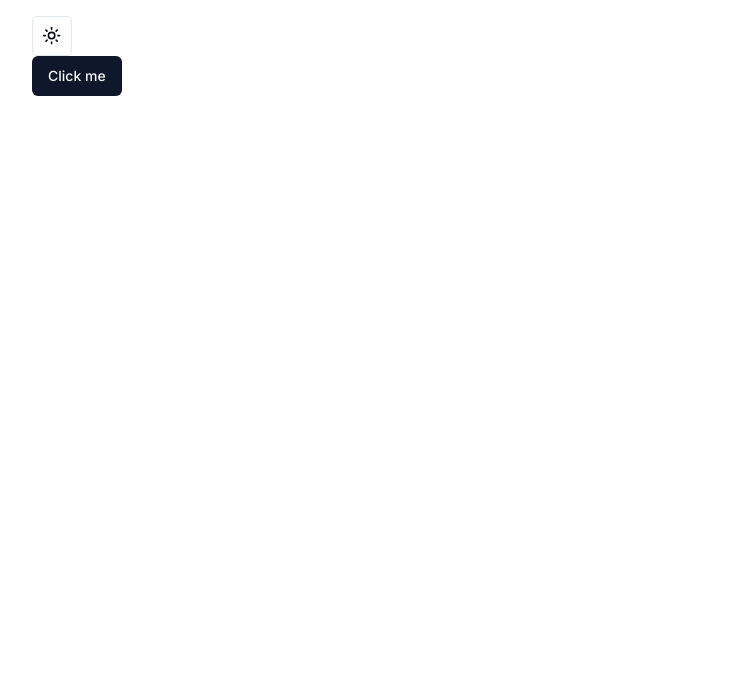
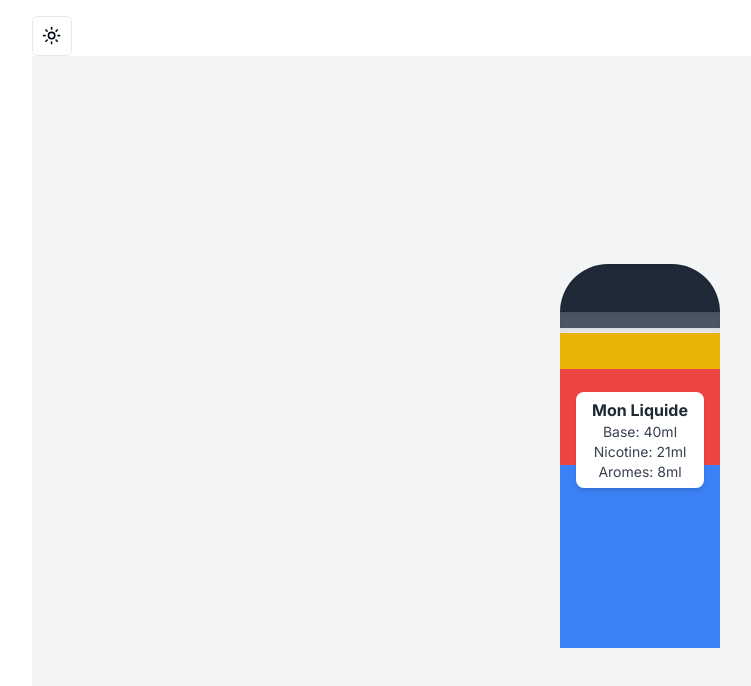
Before and after one commit to jtrishmawi/e-juice, a Next.js app: page / in a window 1280 px wide. Shown: the top 686 px of the page, without its empty margins (0-751 px from the left). Built offline with nearby package versions, Linux system fonts and the light colour scheme.

Commit message:
bottle representation

```diff
--- a/src/app/page.tsx
+++ b/src/app/page.tsx
@@ -1,9 +1,9 @@
-import { Button } from "@/components/ui/button";
+import { Bottle } from "@/components/bottle";
 
 export default function Home() {
   return (
     <div className="container relative">
-      <Button>Click me</Button>
+      <Bottle volume={70} base={40} nicotine={21} aroma={8} />
     </div>
   );
 }
--- /dev/null
+++ b/src/components/bottle.tsx
@@ -0,0 +1,78 @@
+"use client";
+
+import { cn } from "@/lib/utils";
+
+export const Bottle = ({
+  base,
+  nicotine,
+  aroma,
+  volume,
+}: {
+  base: number;
+  nicotine: number;
+  aroma: number;
+  volume: number;
+}) => {
+  const totalLiquids = base + nicotine + aroma;
+  const totalHeight = volume * (96 / 80);
+  const baseHeight = (base / totalHeight) * 100;
+  const nicotineHeight = (nicotine / totalHeight) * 100;
+  const aromaHeight = (aroma / totalHeight) * 100;
+
+  const isOverfilled = totalLiquids > volume;
+
+  return (
+    <div className="flex justify-center items-center h-screen bg-gray-100">
+      <div className="relative w-40 h-96">
+        <div className="absolute top-0 w-full h-12 bg-gray-800 rounded-t-full shadow-inner z-10"></div>
+        <div className="absolute top-12 w-full h-4 bg-gray-600 shadow-inner z-10"></div>
+        <div className="absolute top-16 w-full h-80 bg-gray-200 rounded-b-lg shadow-inner z-0"></div>
+        <div
+          className={cn(
+            "absolute bottom-0 w-full bg-blue-500",
+            isOverfilled && "filter grayscale"
+          )}
+          style={{
+            height: `${baseHeight}%`,
+          }}
+          title="Base"
+        ></div>
+        <div
+          className={cn(
+            "absolute bottom-0 w-full bg-red-500",
+            isOverfilled && "filter grayscale"
+          )}
+          style={{ height: `${nicotineHeight}%`, bottom: `${baseHeight}%` }}
+          title="Nicotine"
+        ></div>
+        <div
+          className={cn(
+            "absolute bottom-0 w-full bg-yellow-500",
+            isOverfilled && "filter grayscale"
+          )}
+          style={{
+            height: `${aromaHeight}%`,
+            bottom: `${baseHeight + nicotineHeight}%`,
+          }}
+          title="Aromes"
+        ></div>
+        <div className="absolute top-1/3 left-1/2 transform -translate-x-1/2 w-32 h-24 bg-white rounded-lg shadow-md p-4 flex flex-col justify-center items-center z-20">
+          {isOverfilled ? (
+            <>
+              <p className="text-center text-red-500 font-bold filter grayscale-0">
+                la bouteille est trop petite !
+              </p>
+            </>
+          ) : (
+            <>
+              <p className="text-center text-gray-800 font-bold">Mon Liquide</p>
+              <p className="text-center text-gray-700 text-sm">{`Base: ${base}ml`}</p>
+              <p className="text-center text-gray-700 text-sm">{`Nicotine: ${nicotine}ml`}</p>
+              <p className="text-center text-gray-700 text-sm">{`Aromes: ${aroma}ml`}</p>
+            </>
+          )}
+        </div>
+      </div>
+    </div>
+  );
+};
```
